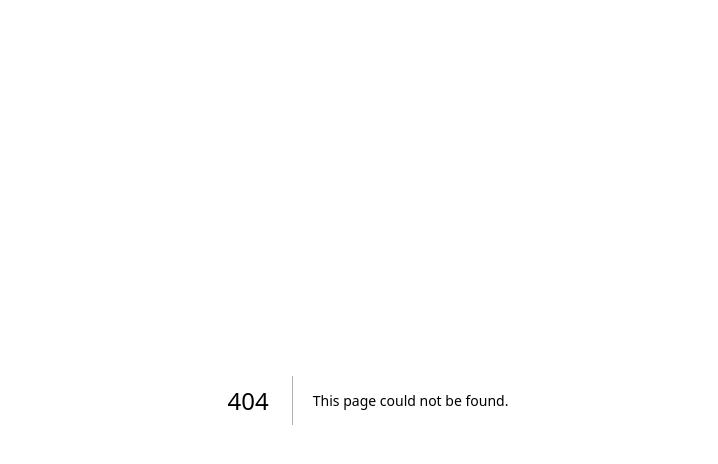
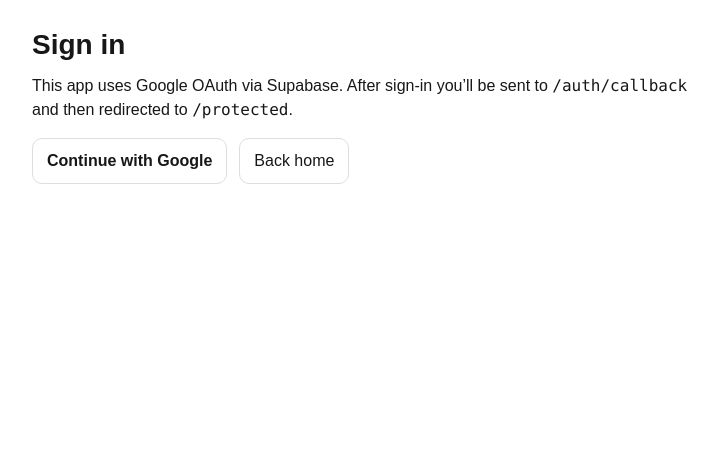
Before and after one commit to laurenrich/hello-humor-project, a Next.js app: page /login in a window 1280 px wide. Before the commit this address had no page. Shown: the top 464 px of the page, without its empty margins (272-990 px from the left). Built offline with nearby package versions, Linux system fonts and the light colour scheme; no server answers.

Commit message:
auth completed

```diff
--- /dev/null
+++ b/app/auth/callback/route.ts
@@ -0,0 +1,15 @@
+import { NextResponse, type NextRequest } from 'next/server';
+import { createSupabaseServerClient } from '@/lib/supabase/server';
+
+export async function GET(request: NextRequest) {
+  const url = new URL(request.url);
+  const code = url.searchParams.get('code');
+
+  if (code) {
+    const supabase = await createSupabaseServerClient();
+    await supabase.auth.exchangeCodeForSession(code);
+  }
+
+  // After cookies are set, send the user to the protected page.
+  return NextResponse.redirect(new URL('/protected', request.url));
+}
--- /dev/null
+++ b/app/login/page.tsx
@@ -0,0 +1,82 @@
+'use client';
+
+import { useMemo, useState } from 'react';
+import Link from 'next/link';
+import { useSearchParams } from 'next/navigation';
+import { createSupabaseBrowserClient } from '@/lib/supabase/browser';
+
+export default function LoginPage() {
+  const searchParams = useSearchParams();
+  const nextPath = searchParams.get('next') || '/protected';
+
+  const supabase = useMemo(() => createSupabaseBrowserClient(), []);
+  const [loading, setLoading] = useState(false);
+  const [error, setError] = useState<string | null>(null);
+
+  async function signInWithGoogle() {
+    setError(null);
+    setLoading(true);
+
+    const origin =
+      typeof window === 'undefined' ? '' : window.location.origin;
+
+    const { error } = await supabase.auth.signInWithOAuth({
+      provider: 'google',
+      options: {
+        // Assignment requirement: redirect back to /auth/callback exactly.
+        redirectTo: `${origin}/auth/callback`,
+      },
+    });
+
+    if (error) {
+      setError(error.message);
+      setLoading(false);
+    }
+    // On success, browser navigates away to Google.
+  }
+
+  return (
+    <main style={{ padding: 24, maxWidth: 720, margin: '0 auto' }}>
+      <h1 style={{ fontSize: 28, fontWeight: 700 }}>Sign in</h1>
+      <p style={{ marginTop: 8 }}>
+        This app uses Google OAuth via Supabase. After sign-in you’ll be sent to{' '}
+        <code>/auth/callback</code> and then redirected to{' '}
+        <code>{nextPath}</code>.
+      </p>
+
+      <div style={{ marginTop: 16, display: 'flex', gap: 12 }}>
+        <button
+          onClick={signInWithGoogle}
+          disabled={loading}
+          style={{
+            padding: '10px 14px',
+            borderRadius: 10,
+            border: '1px solid #ddd',
+            cursor: loading ? 'not-allowed' : 'pointer',
+            fontWeight: 600,
+          }}
+        >
+          {loading ? 'Redirecting…' : 'Continue with Google'}
+        </button>
+
+        <Link
+          href="/"
+          style={{
+            padding: '10px 14px',
+            borderRadius: 10,
+            border: '1px solid #ddd',
+            textDecoration: 'none',
+          }}
+        >
+          Back home
+        </Link>
+      </div>
+
+      {error && (
+        <p style={{ marginTop: 12, color: 'crimson' }}>
+          Error: {error}
+        </p>
+      )}
+    </main>
+  );
+}
--- a/app/page.tsx
+++ b/app/page.tsx
@@ -1,6 +1,7 @@
 'use client';
 
 import { useEffect, useState } from 'react';
+import Link from 'next/link';
 import { supabase } from '../lib/supabaseClient';
 
 
@@ -26,8 +27,11 @@ export default function Home() {
   if (loading) return <p>Loading...</p>
 
   return (
-    <div>
-      <h1>Supabase Table Data</h1>
+    <div style={{ padding: 24, maxWidth: 720, margin: '0 auto' }}>
+      <h1 style={{ fontSize: 28, fontWeight: 700 }}>Supabase Table Data</h1>
+      <p style={{ marginTop: 8 }}>
+        Try the protected route: <Link href="/protected">/protected</Link>
+      </p>
       <ul>
         {data.length === 0 && <li>No data found yet.</li>}
         {data.map((row, i) => (
--- /dev/null
+++ b/app/protected/SignOutButton.tsx
@@ -0,0 +1,35 @@
+'use client';
+
+import { useMemo, useState } from 'react';
+import { useRouter } from 'next/navigation';
+import { createSupabaseBrowserClient } from '@/lib/supabase/browser';
+
+export default function SignOutButton() {
+  const supabase = useMemo(() => createSupabaseBrowserClient(), []);
+  const router = useRouter();
+  const [loading, setLoading] = useState(false);
+
+  async function signOut() {
+    setLoading(true);
+    await supabase.auth.signOut();
+    setLoading(false);
+    router.push('/login');
+    router.refresh();
+  }
+
+  return (
+    <button
+      onClick={signOut}
+      disabled={loading}
+      style={{
+        padding: '10px 14px',
+        borderRadius: 10,
+        border: '1px solid #ddd',
+        cursor: loading ? 'not-allowed' : 'pointer',
+        fontWeight: 600,
+      }}
+    >
+      {loading ? 'Signing out…' : 'Sign out'}
+    </button>
+  );
+}
--- /dev/null
+++ b/app/protected/page.tsx
@@ -0,0 +1,59 @@
+import Link from 'next/link';
+import { redirect } from 'next/navigation';
+import { createSupabaseServerClient } from '@/lib/supabase/server';
+import SignOutButton from './SignOutButton';
+
+export default async function ProtectedPage() {
+  const supabase = await createSupabaseServerClient();
+  const {
+    data: { user },
+  } = await supabase.auth.getUser();
+
+  if (!user) {
+    redirect('/login');
+  }
+
+  return (
+    <main style={{ padding: 24, maxWidth: 720, margin: '0 auto' }}>
+      <h1 style={{ fontSize: 28, fontWeight: 700 }}>Protected page</h1>
+      <p style={{ marginTop: 8 }}>
+        This is the “gated UI”: you can only see it when authenticated.
+      </p>
+
+      <div
+        style={{
+          marginTop: 16,
+          padding: 16,
+          borderRadius: 12,
+          border: '1px solid #eee',
+          background: '#fafafa',
+        }}
+      >
+        <div style={{ fontWeight: 700 }}>Signed in as</div>
+        <div style={{ marginTop: 6 }}>
+          <div>
+            <strong>Email:</strong> {user.email || '(none)'}
+          </div>
+          <div>
+            <strong>User ID:</strong> {user.id}
+          </div>
+        </div>
+      </div>
+
+      <div style={{ marginTop: 16, display: 'flex', gap: 12 }}>
+        <SignOutButton />
+        <Link
+          href="/"
+          style={{
+            padding: '10px 14px',
+            borderRadius: 10,
+            border: '1px solid #ddd',
+            textDecoration: 'none',
+          }}
+        >
+          Home
+        </Link>
+      </div>
+    </main>
+  );
+}
--- /dev/null
+++ b/lib/supabase/browser.ts
@@ -0,0 +1,8 @@
+import { createBrowserClient } from '@supabase/ssr';
+
+export function createSupabaseBrowserClient() {
+  const supabaseUrl = process.env.NEXT_PUBLIC_SUPABASE_URL!;
+  const supabaseAnonKey = process.env.NEXT_PUBLIC_SUPABASE_ANON_KEY!;
+
+  return createBrowserClient(supabaseUrl, supabaseAnonKey);
+}
--- /dev/null
+++ b/lib/supabase/server.ts
@@ -0,0 +1,22 @@
+import { createServerClient } from '@supabase/ssr';
+import { cookies } from 'next/headers';
+
+export async function createSupabaseServerClient() {
+  const supabaseUrl = process.env.NEXT_PUBLIC_SUPABASE_URL!;
+  const supabaseAnonKey = process.env.NEXT_PUBLIC_SUPABASE_ANON_KEY!;
+
+  const cookieStore = await cookies();
+
+  return createServerClient(supabaseUrl, supabaseAnonKey, {
+    cookies: {
+      getAll() {
+        return cookieStore.getAll();
+      },
+      setAll(cookiesToSet) {
+        for (const { name, value, options } of cookiesToSet) {
+          cookieStore.set(name, value, options);
+        }
+      },
+    },
+  });
+}
--- a/package.json
+++ b/package.json
@@ -9,6 +9,7 @@
     "lint": "eslint"
   },
   "dependencies": {
+    "@supabase/ssr": "^0.8.0",
     "@supabase/supabase-js": "^2.95.3",
     "next": "16.1.6",
     "react": "19.2.3",
```
Also changed, not shown: 1 other file (tests, documents, lock files or other folders).
